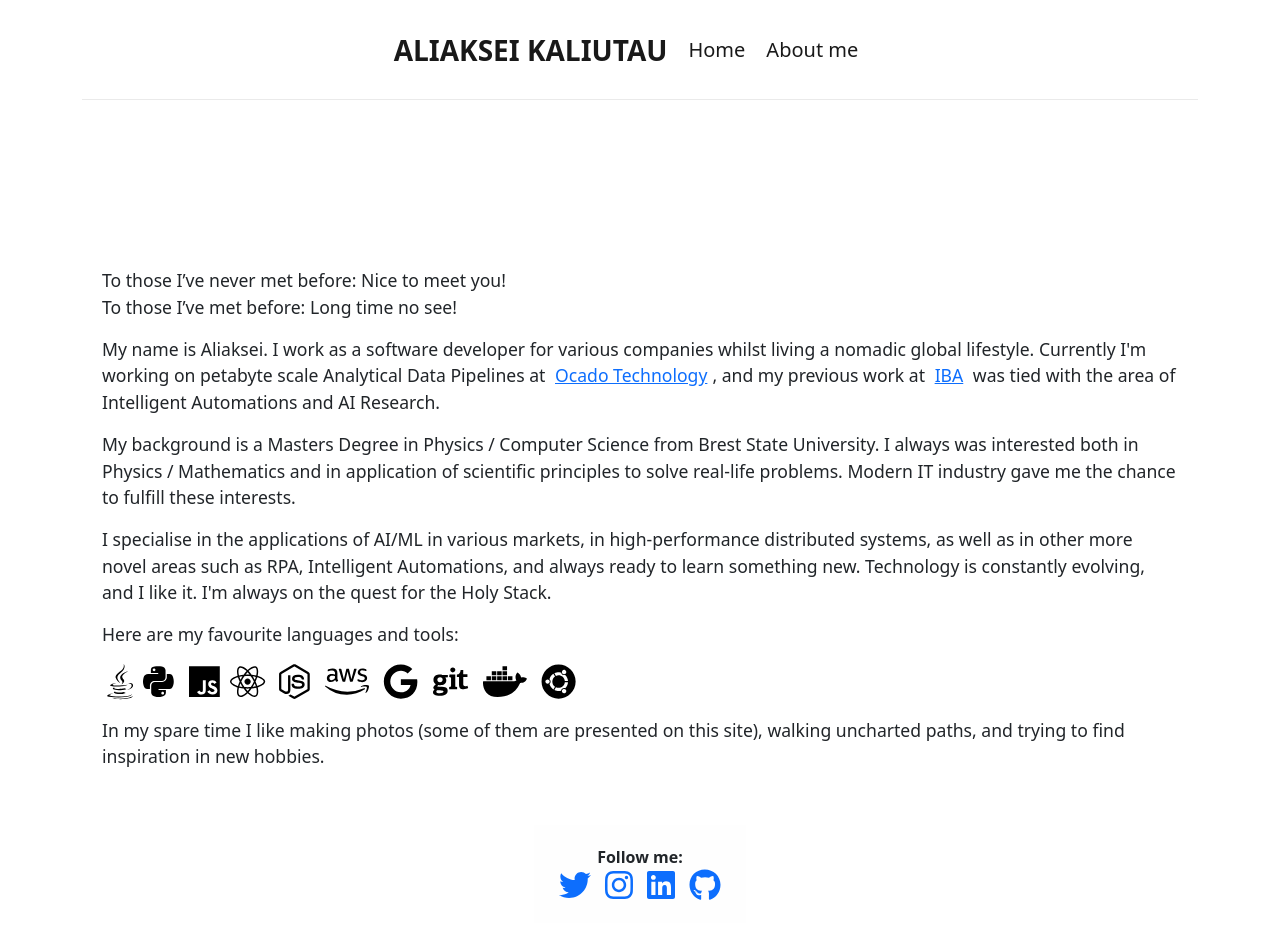
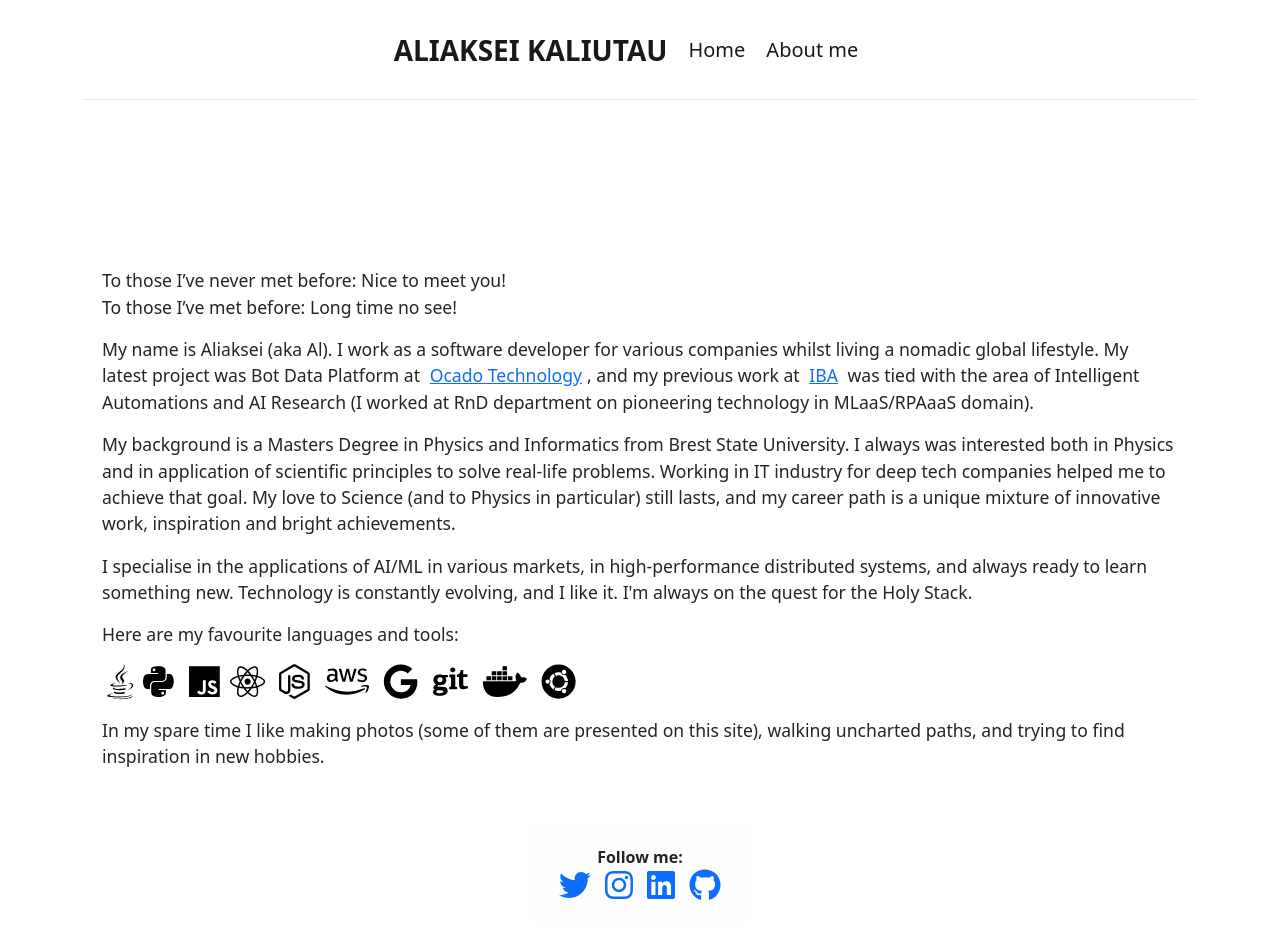
Before and after one commit to akaliutau/nextjs, a Next.js app: page /about in a window 1280 px wide. Shown: the top 938 px of the page. Built offline with nearby package versions, Linux system fonts and the light colour scheme.

Commit message:
updated about page

```diff
--- a/pages/about.js
+++ b/pages/about.js
@@ -48,11 +48,11 @@ export default function AboutPage(prop) {
 			To those I’ve met before: Long time no see!
 			</div>
 			<p/>
-			<div>My name is Aliaksei. I work as a software developer for various companies whilst living a nomadic global lifestyle. Currently I'm working on petabyte scale Analytical Data Pipelines at <a href="https://www.ocadogroup.com/technology/technology-pioneers" rel="noopener noreferrer" target="_blank">Ocado Technology</a>, and my previous work at <a href="https://ibagroupit.com/" rel="noopener noreferrer" target="_blank"> IBA</a> was tied with the area of Intelligent Automations and AI Research.</div>
+			<div>My name is Aliaksei (aka Al). I work as a software developer for various companies whilst living a nomadic global lifestyle. My latest project was Bot Data Platform at <a href="https://www.ocadogroup.com/technology/technology-pioneers" rel="noopener noreferrer" target="_blank">Ocado Technology</a>, and my previous work at <a href="https://ibagroupit.com/" rel="noopener noreferrer" target="_blank"> IBA</a> was tied with the area of Intelligent Automations and AI Research (I worked at RnD department on pioneering technology in MLaaS/RPAaaS domain).</div>
 			<p/>
-            <div> My background is a Masters Degree in Physics / Computer Science from Brest State University. I always was interested both in Physics / Mathematics and in application of scientific principles to solve real-life problems. Modern IT industry gave me the chance to fulfill these interests.</div>
+            <div> My background is a Masters Degree in Physics and Informatics from Brest State University. I always was interested both in Physics and in application of scientific principles to solve real-life problems. Working in IT industry for deep tech companies helped me to achieve that goal. My love to Science (and to Physics in particular) still lasts, and my career path is a unique mixture of innovative work, inspiration and bright achievements.</div>
 			<p/>
-			<div>I specialise in the applications of AI/ML in various markets, in high-performance distributed systems, as well as in other more novel areas such as RPA, Intelligent Automations, and always ready to learn something new. Technology is constantly evolving, and I like it. I'm always on the quest for the Holy Stack.</div>
+			<div>I specialise in the applications of AI/ML in various markets, in high-performance distributed systems, and always ready to learn something new. Technology is constantly evolving, and I like it. I'm always on the quest for the Holy Stack.</div>
 			<p/>
 			<div> Here are my favourite languages and tools:</div>
 			<p/>
```
